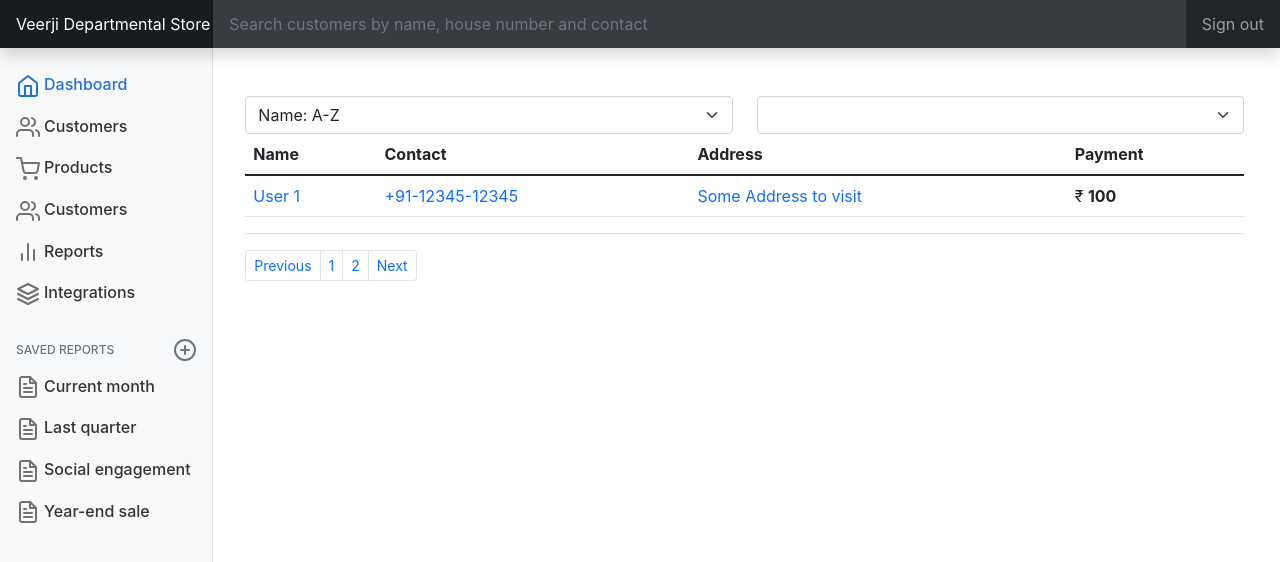
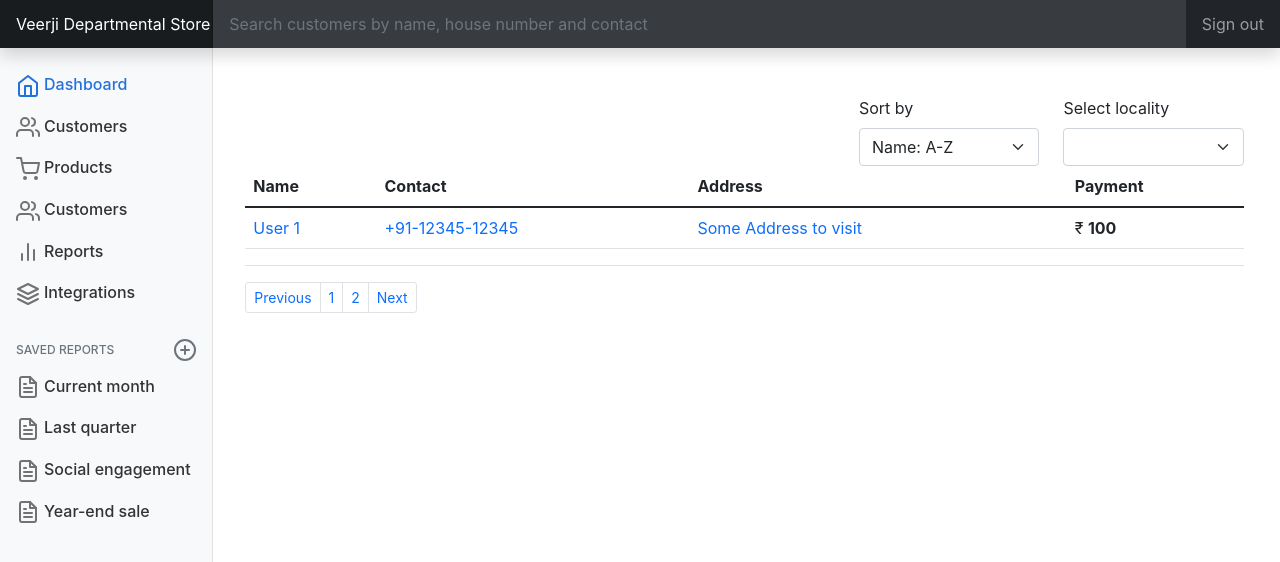
Before and after one commit to SanjampreetSingh/veerji-departmental-store, a React (Create React App) app: page /admin/home in a window 1280 px wide. Shown: the top 562 px of the page. Built offline with nearby package versions, Linux system fonts and the light colour scheme.

Commit message:
UI updates

```diff
--- a/src/components/admin/user-list/UserList.jsx
+++ b/src/components/admin/user-list/UserList.jsx
@@ -4,9 +4,15 @@ export default function UserList() {
   return (
     <>
       <div className="row">
+        <div className="col" />
+        <div className="col" />
+        <div className="col" />
         <div className="col">
+          <label htmlFor="Sorting" className="form-label">
+            Sort by
+          </label>
           <select className="form-select" aria-label="Sort by">
-            <option defaultValue disabled>
+            <option defaultValue disabled value="">
               Sort by
             </option>
             <option value="1">Name: A-Z</option>
@@ -17,9 +23,12 @@ export default function UserList() {
           </select>
         </div>
         <div className="col">
-          <select className="form-select" aria-label="Address">
-            <option defaultValue disabled>
-              Location
+          <label htmlFor="locality" className="form-label">
+            Select locality
+          </label>
+          <select className="form-select" aria-label="Select locality">
+            <option defaultValue disabled value="">
+              Open to select locality
             </option>
             <option value=""></option>
             <option value="1">A-Z</option>
--- a/src/components/users/search-form/SearchForm.jsx
+++ b/src/components/users/search-form/SearchForm.jsx
@@ -8,11 +8,11 @@ export default function SearchForm(props) {
         <h3>Check your pending payments</h3>
         <div className="col-md-6">
           <label htmlFor="locality" className="form-label">
-            Locality
+            Select Locality
           </label>
           <select className="form-select" aria-label="Select Locality">
             <option selected disabled value="">
-              Open this select menu
+              Open to select locality
             </option>
             <option value="1">One</option>
           </select>
```
